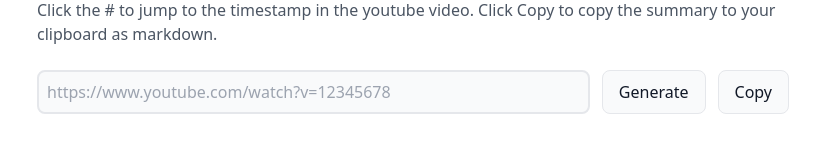
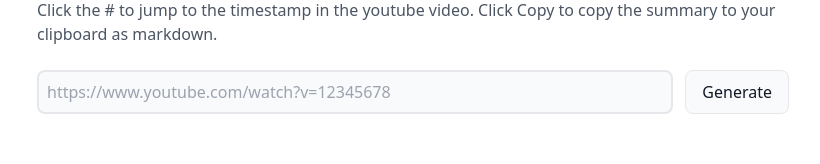
Before and after one commit to jxnl/magic-text, a Next.js app in the folder magic-text/: page /demo/youtube in a window 1280 px wide. Shown: the part 354-518 px from the top of the page, without its empty margins (227-1047 px from the left). Built offline with nearby package versions, Linux system fonts and the light colour scheme.

Commit message:
creat button component

```diff
--- a/magic-text/src/app/demo/youtube/page.tsx
+++ b/magic-text/src/app/demo/youtube/page.tsx
@@ -13,11 +13,24 @@ const regex = new RegExp(
   "^(https?:\\/\\/)?((w){3}.)?youtu(be|.be)?(\\.com)?\\/.+"
 );
 
+function Button(props: { loading: boolean; onClick: any; name: string }) {
+  const { loading, onClick, name } = props;
+  return (
+    <button
+      disabled={loading}
+      onClick={onClick}
+      className="flex-none mr-2 rounded-lg px-4 py-2 text-md  font-medium text-gray-900 bg-gray-50 hover:bg-gray-100 border border-gray-200 disabled:opacity-60"
+    >
+      {name}
+    </button>
+  );
+}
+
 export default function Home() {
   const [loading, setLoading] = useState(false);
   const [summary, setSummary] = useState("");
   const [shortened, setShortened] = useState(false);
-  const [start, setStart] = useState(false);
+  const [started, setStart] = useState(false);
   const [url, setUrl] = useState("");
   const [ts, setTs] = useState(0);
 
@@ -170,7 +183,7 @@ export default function Home() {
         the summary to your clipboard as markdown.
         "
       />
-      {start && (
+      {started ? (
         <>
           <hr className="h-px my-10 bg-gray-200 border-0"></hr>
           <Youtube url={url} ts={ts} />
@@ -186,7 +199,7 @@ export default function Home() {
           </article>
           <hr className="h-px my-10 bg-gray-200 border-0"></hr>
         </>
-      )}
+      ) : null}
       <div className="flex mt-6 space-x-3 mb-10">
         <input
           value={url}
@@ -197,15 +210,11 @@ export default function Home() {
             setUrl(e.target.value);
           }}
         />
-        <button
-          onClick={(e) => generateSummary(e)}
-          disabled={loading}
-          className="flex-none mr-2 rounded-lg px-4 py-2 text-md  font-medium text-gray-900 bg-gray-50 hover:bg-gray-100 border border-gray-200 disabled:opacity-60"
-        >
-          Generate
-        </button>
-        <button
-          disabled={loading}
+        <Button loading={loading} name="Generate" onClick={generateSummary} />
+        {started ? (
+          <Button
+            name="Copy"
+            loading={loading}
             onClick={() => {
               if (summary.length === 0) {
                 toast.error("Please generate a summary first");
@@ -214,21 +223,15 @@ export default function Home() {
               navigator.clipboard.writeText(summary);
               toast.success("Copied to clipboard!");
             }}
-          className="flex-none mr-2 rounded-lg px-4 py-2 text-md  font-medium text-gray-900 bg-gray-50 hover:bg-gray-100 border border-gray-200 disabled:opacity-60"
-        >
-          Copy
-        </button>
-        {start && (
-          <button
-            disabled={loading}
-            onClick={(e) => {
-              generateShortened(e);
-            }}
-            className="flex-none mr-2 rounded-lg px-4 py-2 text-md  font-medium text-gray-900 bg-gray-50 hover:bg-gray-100 border border-gray-200 disabled:opacity-60"
-          >
-            Shorten
-          </button>
-        )}
+          />
+        ) : null}
+        {started ? (
+          <Button
+            loading={loading}
+            name="Shorten"
+            onClick={generateShortened}
+          />
+        ) : null}
       </div>
     </>
   );
```
Lines whose indentation alone changed are shown as unchanged.
